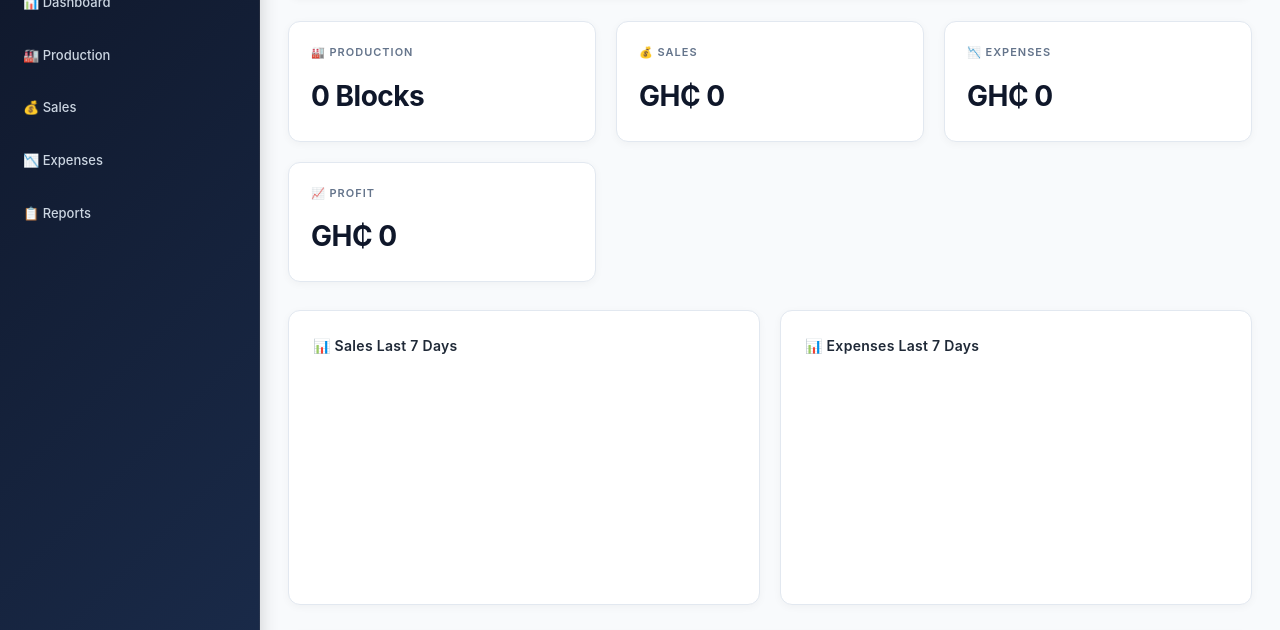
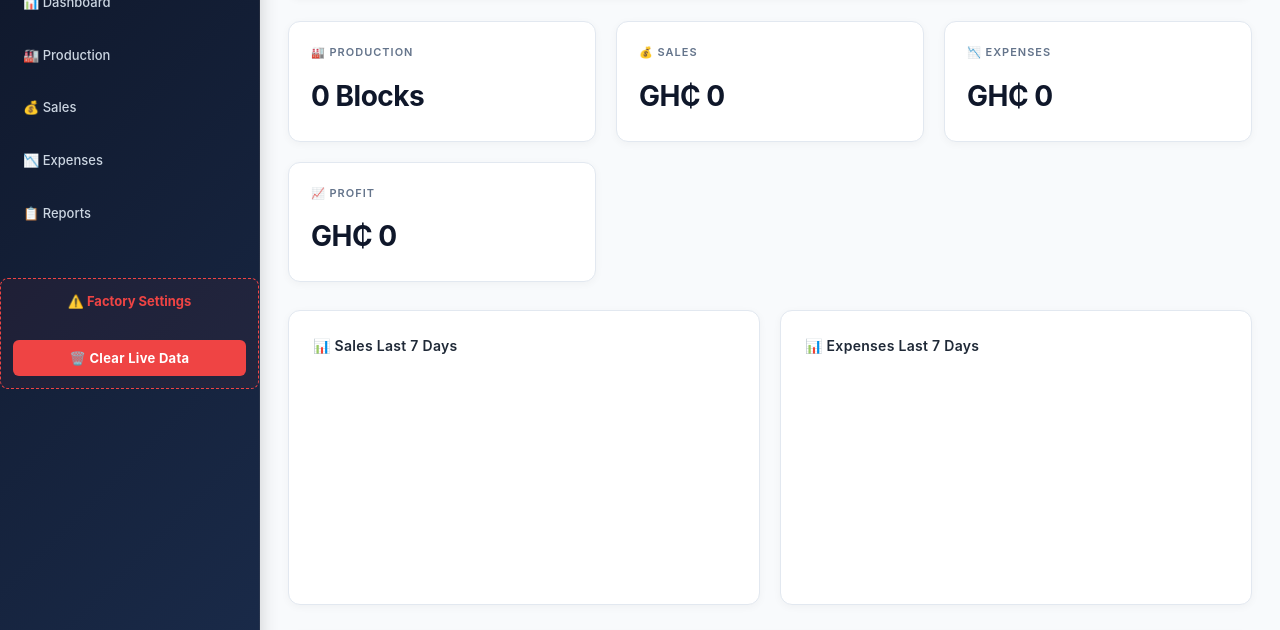
Before and after one commit to becks333/okay, a website with bundled scripts: page dashboard.html in a window 1280 px wide. Shown: the part 107-737 px from the top of the page. Built offline with nearby package versions, Linux system fonts and the light colour scheme; no server answers.

Commit message:
Update dashboard.html

```diff
--- a/dashboard.html
+++ b/dashboard.html
@@ -14,6 +14,13 @@
         <a href="sales.html">💰 Sales</a>
         <a href="expenses.html">📉 Expenses</a>
         <a href="reports.html">📋 Reports</a>
+
+        <div style="margin-top: 40px; padding: 12px; border: 1px dashed #ef4444; border-radius: 8px; text-align: center; background: rgba(239, 68, 68, 0.05);">
+            <p style="color: #ef4444; margin: 0 0 8px 0; font-size: 13px; font-weight: bold;">⚠️ Factory Settings</p>
+            <button id="resetDbBtn" style="background-color: #ef4444; color: white; border: none; padding: 10px 12px; border-radius: 6px; cursor: pointer; font-weight: bold; width: 100%; font-size: 13px; transition: background 0.2s;">
+                🗑️ Clear Live Data
+            </button>
+        </div>
     </div>
 
     <div class="main-content">
```
